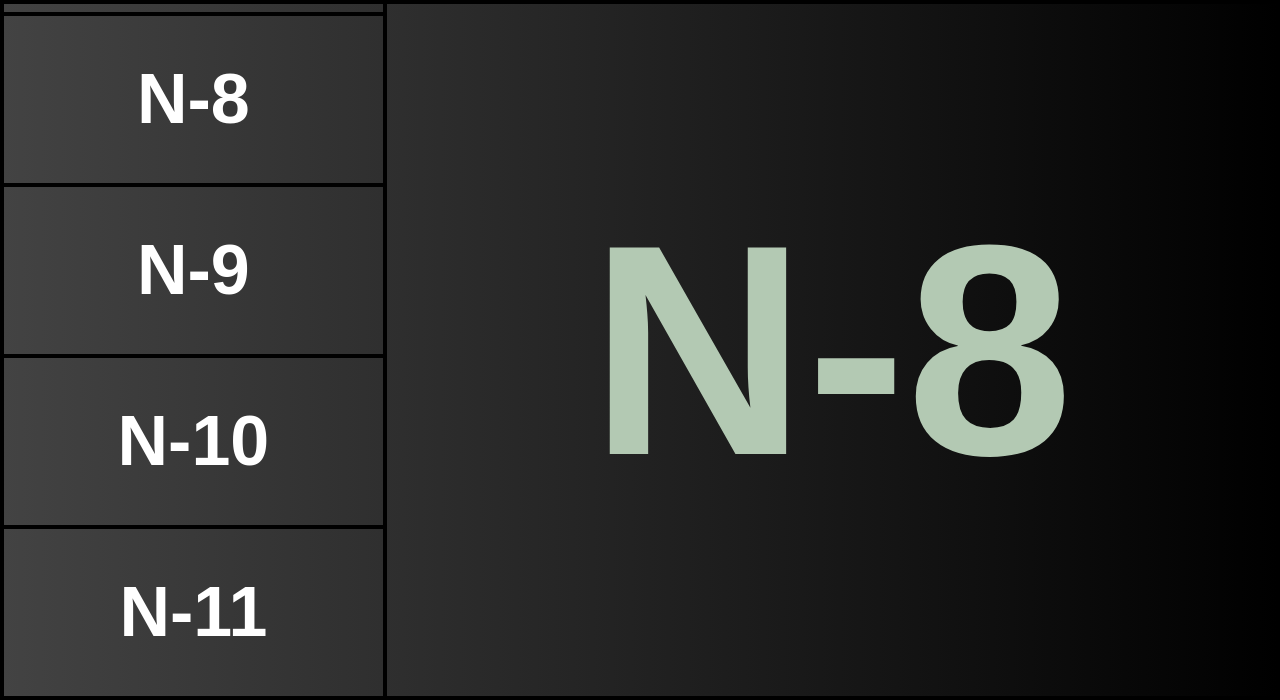
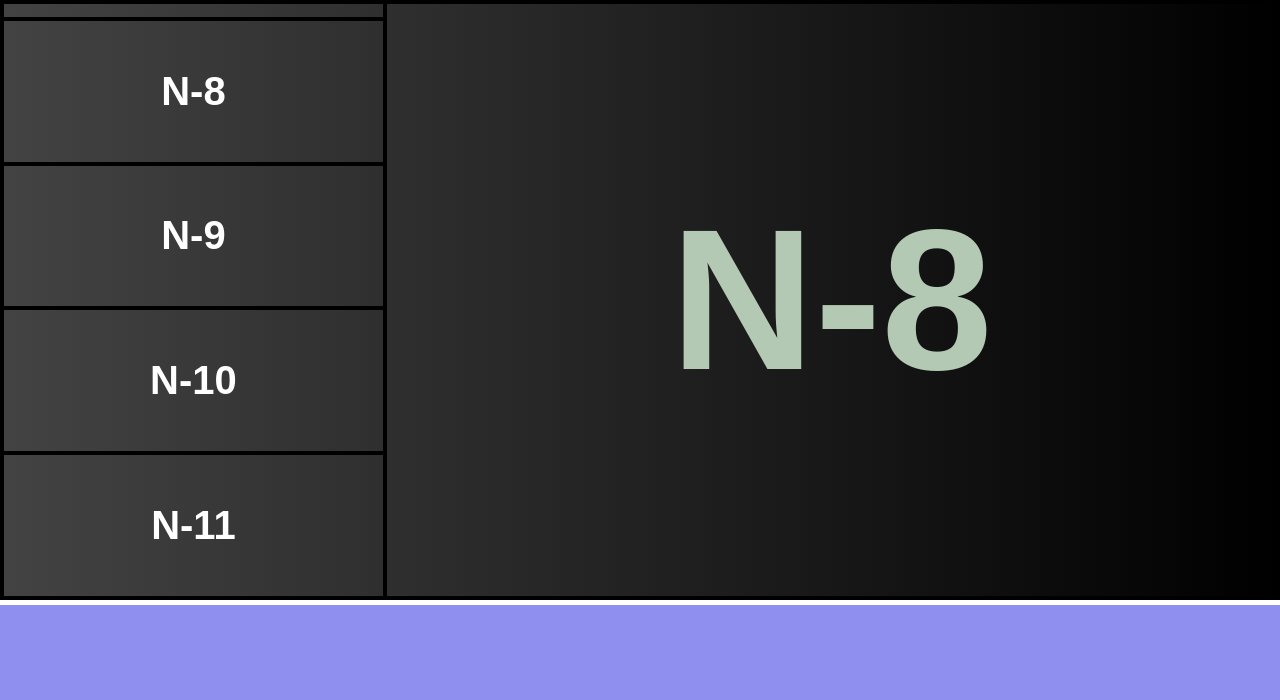
Before and after one commit to pramodthundathil/zion_token_v2, a Django app: page /TokenDisplayer in a window 1280 px wide; the page is wider, and only the part inside the window is pictured. Shown: the part 195-895 px from the top of that part. After the commit the page ends 800 px from the top of that part, so only its background shows below. Run offline with Django 4.2, Linux system fonts and the light colour scheme; a user stored in the database is signed in; data comes from the database, SQL or seed files in the repository; lists and menus that the app fills with data are empty.

Commit message:
version 1.1.1

```diff
--- a/static/style.css
+++ b/static/style.css
@@ -52,8 +52,8 @@ body {
 
 }
 .table-last table{
-    height: 700px;
-    font-size: 70px;
+    height: 600px;
+    font-size: 40px;
 }
 
 
--- a/templates/index1.html
+++ b/templates/index1.html
@@ -39,7 +39,7 @@
         <table>
             <tr>
                 <th></th>
-                <th style="width: 70%;font-size: 300px;
+                <th style="width: 70%;font-size: 200px;
                 " rowspan="5" class="anima" id="auto">
 
                     {{token_call}}
```
